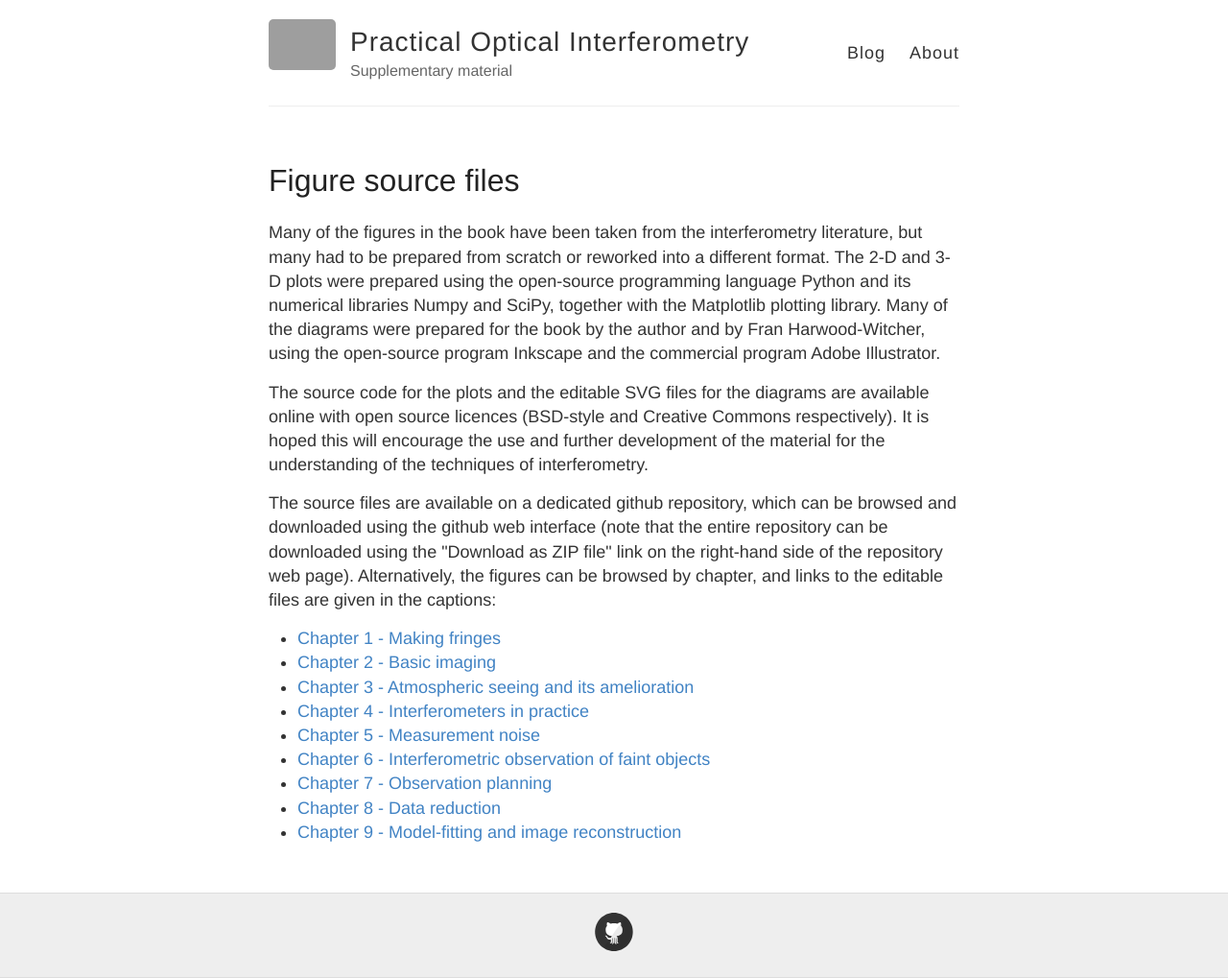
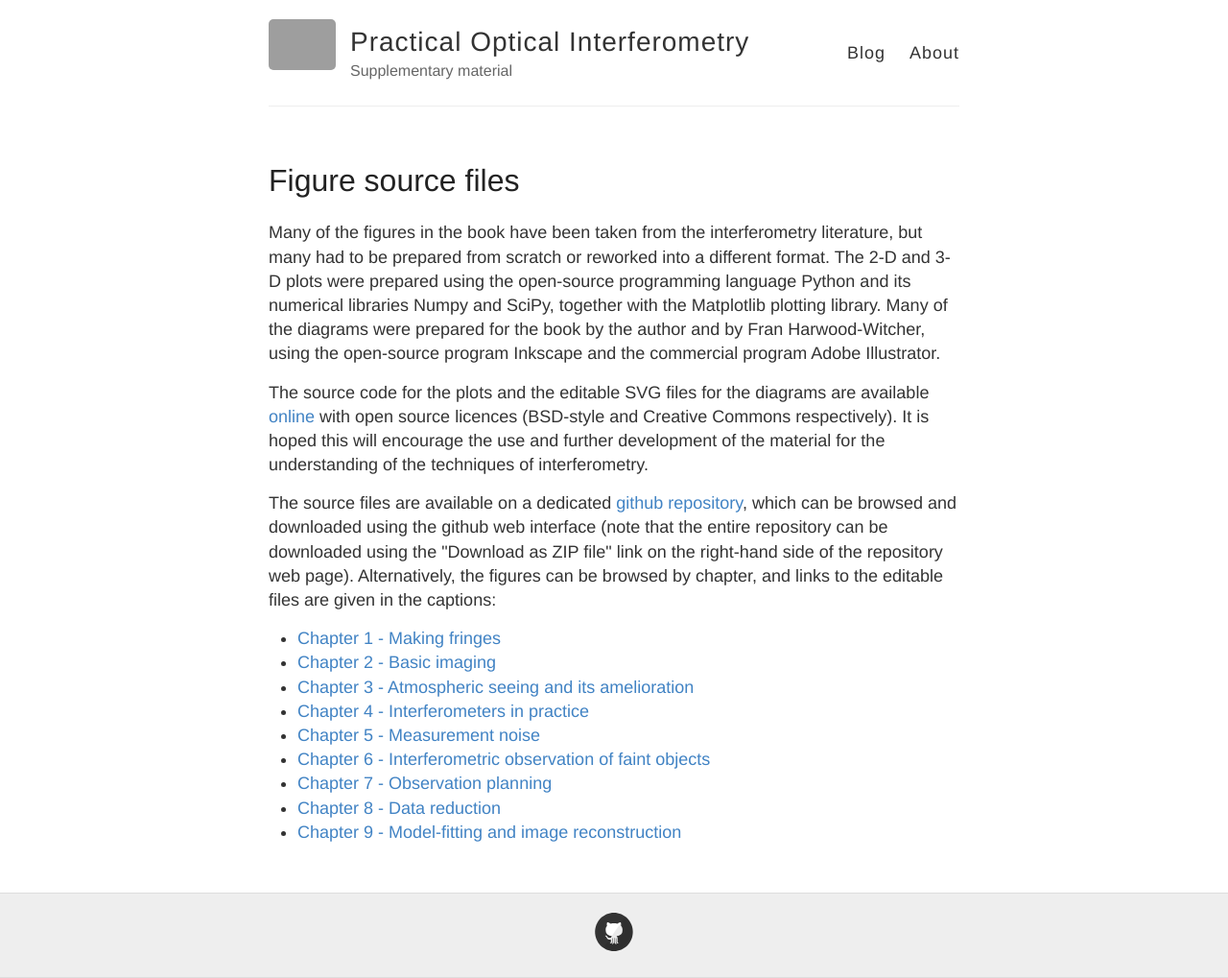
Before and after one commit to dbuscher/practical-optical-interferometry, a Jekyll site: the page built from figures/index.html, in a window 1280 px wide. Shown: the whole page at 96% size. Built offline with Jekyll 4.4.1, drawn with Linux system fonts in a browser that asks for light colours; part of the change alters nothing that is shown; grey boxes are pictures that could not be loaded.

```diff
--- a/figures/index.html
+++ b/figures/index.html
@@ -4,9 +4,9 @@ title: Figure source files
 ---
 <p>Many of the figures in the book have been taken from the interferometry literature, but many had to be prepared from scratch or reworked into a different format. The 2-D and 3-D plots were prepared using the open-source programming language Python and its numerical libraries Numpy and SciPy, together with the Matplotlib plotting library.  Many of the diagrams were prepared for the book by the author and by Fran Harwood-Witcher, using the open-source program Inkscape and the commercial program Adobe Illustrator.
 
-<p>The source code for the plots and the editable SVG files for the diagrams are available online with open source licences (BSD-style and Creative Commons respectively). It is hoped this will encourage the use and further development of the material for the understanding of the techniques of interferometry.
+<p>The source code for the plots and the editable SVG files for the diagrams are available <a href="https://github.com/dbuscher/practical-optical-interferometry">online</a> with open source licences (BSD-style and Creative Commons respectively). It is hoped this will encourage the use and further development of the material for the understanding of the techniques of interferometry.
 
-<p>The source files are available on a dedicated github repository, which can be browsed and downloaded using the github web interface (note that the entire repository can be downloaded using the "Download as ZIP file" link on the right-hand side of the repository web page). Alternatively, the figures can be browsed by chapter, and links to the editable files are given in the captions:
+<p>The source files are available on a dedicated <a href="https://github.com/dbuscher/practical-optical-interferometry">github repository</a>, which can be browsed and downloaded using the github web interface (note that the entire repository can be downloaded using the "Download as ZIP file" link on the right-hand side of the repository web page). Alternatively, the figures can be browsed by chapter, and links to the editable files are given in the captions:
 <ul>
 <li> <a href="chapter1.html">Chapter 1 - Making fringes</a>
 <li> <a href="chapter2.html">Chapter 2 - Basic imaging</a>
```
